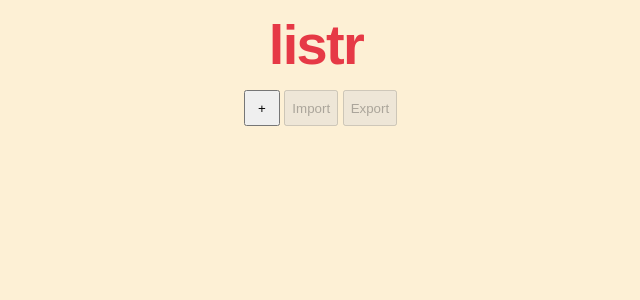
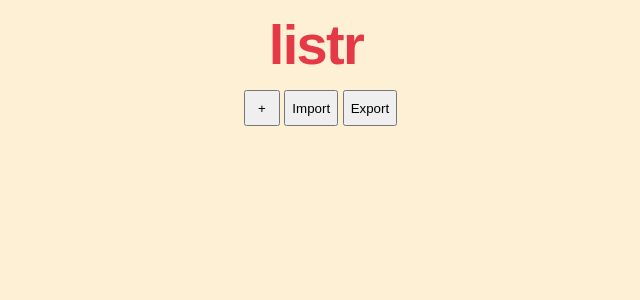
Before and after one commit to monskvll/listr, a React (Vite) app: page / in a window 1280 px wide. Shown: the top 300 px of the page, without its empty margins (324-964 px from the left). Built offline with nearby package versions, Linux system fonts and the light colour scheme; what @radix-ui/themes would draw is missing.

Commit message:
feature: Add export and import functionality

```diff
--- a/src/App.tsx
+++ b/src/App.tsx
@@ -63,6 +63,8 @@ function App() {
 				<Header
 					setIsModalOpen={setIsModalOpen}
 					setEditingTask={setEditingTask}
+					setTasks={setTasks}
+					tasks={tasks}
 				/>
 				<TaskList
 					tasks={tasks}
--- a/src/components/Header/Header.tsx
+++ b/src/components/Header/Header.tsx
@@ -1,6 +1,36 @@
 import "./Header.css";
 
-const Header = ({ setEditingTask, setIsModalOpen }) => {
+/* Reorganize functions */
+function exportData(data) {
+	const json = JSON.stringify(data, null, 2);
+	const blob = new Blob([json], { type: "application/json" });
+	const url = URL.createObjectURL(blob);
+
+	const a = document.createElement("a");
+	a.href = url;
+	a.download = "listr.json";
+	a.click();
+
+	URL.revokeObjectURL(url);
+}
+
+function importData(event, setData) {
+	const file = event.target.files[0];
+
+	if (!file) return;
+
+	file.text().then((text: string) => {
+		try {
+			const data = JSON.parse(text);
+			setData(data);
+		} catch (error) {
+			alert("Invalid file imported!");
+			console.error("Invalid JSON file: ", error);
+		}
+	});
+}
+
+const Header = ({ setEditingTask, setIsModalOpen, tasks, setTasks }) => {
 	return (
 		<div className="headerWrapper">
 			<h1 className="headText">listr</h1>
@@ -14,8 +44,22 @@ const Header = ({ setEditingTask, setIsModalOpen }) => {
 				>
 					+
 				</button>
-				<button disabled>Import</button>
-				<button disabled>Export</button>
+				<input
+					type="file"
+					accept=".json"
+					onChange={(e) => importData(e, setTasks)}
+					style={{ display: "none" }}
+					id="importFile"
+				/>
+
+				<button
+					onClick={() =>
+						document.getElementById("importFile")?.click()
+					}
+				>
+					Import
+				</button>
+				<button onClick={() => exportData(tasks)}>Export</button>
 			</div>
 		</div>
 	);
```
